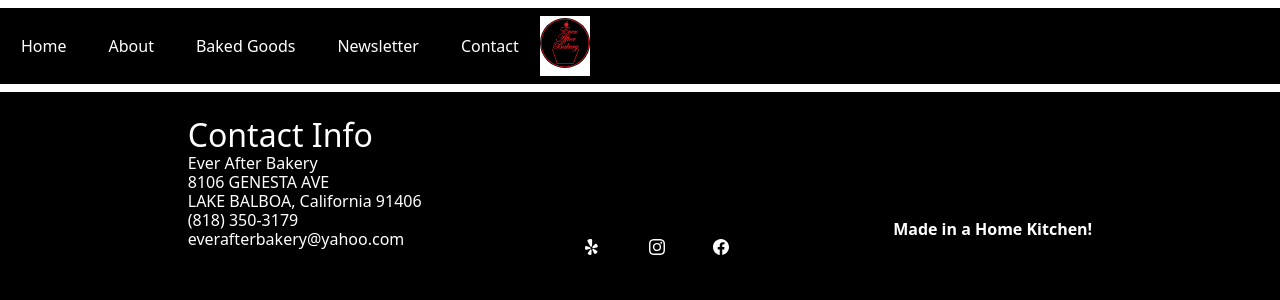
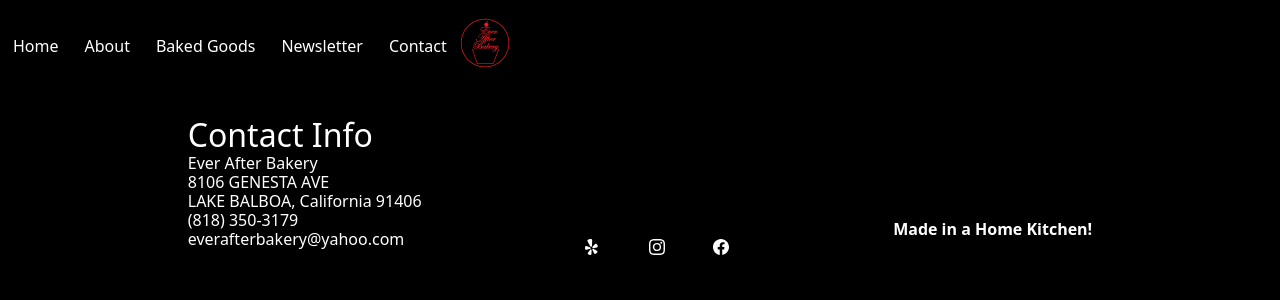
Before and after one commit to Azurene/ever-after-bakery, a React (Create React App) app in the folder client/: page / in a window 1280 px wide. Shown: the top 300 px of the page. Built offline with nearby package versions, Linux system fonts and the light colour scheme.

Commit message:
fixed onclick function & some css attr.

```diff
--- a/client/src/components/About/index.js
+++ b/client/src/components/About/index.js
@@ -3,7 +3,7 @@
 function About(){
     return (
         <>
-        <section className='text-black pt-4'>
+        <section className='pt-4'>
         <h2>Meet Wendy Ramirez |
             Home Bakery Owner,
             Wife, and Mother.</h2></section>
@@ -12,7 +12,7 @@
         <section className='text-white pt-4'>
 
             <div className='bio container'>
-                <p className=' aboutme text-black'>
+                <p className='aboutme'>
                 I make custom treats for all celebrations and everything I make is custom.
                  I take what ideas my clients have and turn them into delicious edible art pieces.
                   My goal is to create a one of a kind dessert experience for every individual,
--- a/client/src/components/Header/index.js
+++ b/client/src/components/Header/index.js
@@ -4,7 +4,7 @@
     return (
 
         <header>
-            <nav className="navbar navbar-expand-lg navbar-white bg-white">
+            <nav className="navbar navbar-expand-lg">
                 {/* <a className="navbar-brand" href="/"></a> */}
                 {/* <button className="navbar-toggler" type="button" data-toggle="collapse" data-target="#navbarText" aria-controls="navbarText" aria-expanded="false" aria-label="Toggle navigation">
                     <span className="navbar-toggler-icon"></span>
@@ -13,29 +13,29 @@
                     <ul className="navbar-nav mr-auto">
                         {/* home */}
                         <li className="nav-item active">
-                            <a className="nav-link" href='/'><button type='button' class='btn btn-black text-white'  onClick={() => {
-                            props.setCurrentPage("Header")}} >Home</button> <span  className="sr-only"> </span></a>
+                            <button type='button' class='btn btn-black text-white'  onClick={() => {
+                            props.setCurrentPage("Header")}} >Home</button> <span  className="sr-only"> </span>
                         </li>
                         {/* about */}
                         <li className="nav-item active">
-                            <a className='nav-link' href='../components/Header/index.js'><button type='button' class='btn btn-white text-white' onClick={() => {
-                                props.setCurrentPage('About')}}>About</button><span className='sr-only'></span> </a>
+                            <button type='button' class='btn btn-white text-white' onClick={() => {
+                                props.setCurrentPage('About')}}>About</button><span className='sr-only'></span>
 
                                     </li>
                         {/* baked goods */}
                         <li className="nav-item active">
-                            <a className="nav-link" href='../components/Baked-Goods/index.js'><button type='button' class='btn btn-white text-white' onClick={() => {
-                                props.setCurrentPage('Baked-Goods')}}>Baked Goods</button><span  className='sr-only'></span></a>
+                            <button type='button' class='btn btn-white text-white' onClick={() => {
+                                props.setCurrentPage('Baked-Goods')}}>Baked Goods</button><span  className='sr-only'></span>
                         </li>
                         {/* newsletter */}
                         <li className="nav-item active">
-                            <a className="nav-link" href='../components/Newspaper/index.js'><button type='button' class='btn btn-white text-white' onClick={() => {
-                            props.setCurrentPage('Newsletter')}}>Newsletter</button><span  className='sr-only'></span></a>
+                            <button type='button' class='btn btn-white text-white' onClick={() => {
+                            props.setCurrentPage('Newsletter')}}>Newsletter</button><span  className='sr-only'></span>
                         </li>
                         {/* contact */}
                         <li className="nav-item active">
-                            <a className="nav-link" href="../components/Contact/index.js"><button type='button' class='btn btn-white text-white' onClick={()  => {
-                                props.setCurrentPage('Contact')}}>Contact</button><span className='sr-only'></span></a>
+                           <button type='button' class='btn btn-white text-white' onClick={()  => {
+                                props.setCurrentPage('Contact')}}>Contact</button><span className='sr-only'></span>
                         </li>
                     </ul>
                     <span className="navbar-text text-white ">
--- a/client/src/index.css
+++ b/client/src/index.css
@@ -48,9 +48,7 @@
   overflow: hidden;
   margin-top: -6px;
 }
-.navbar {
-  background-color: white;
-}
+
 
 .carousel-indicators {
   background: none;
```
